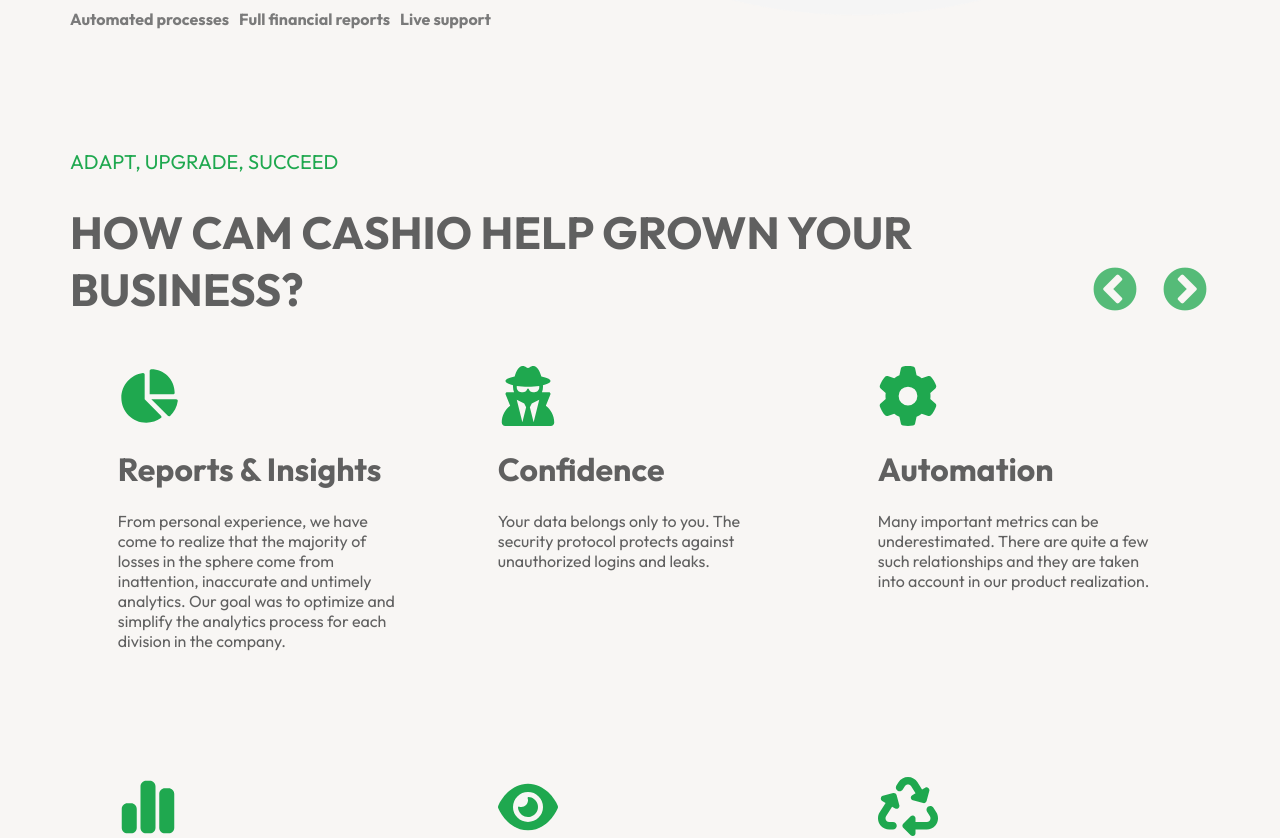
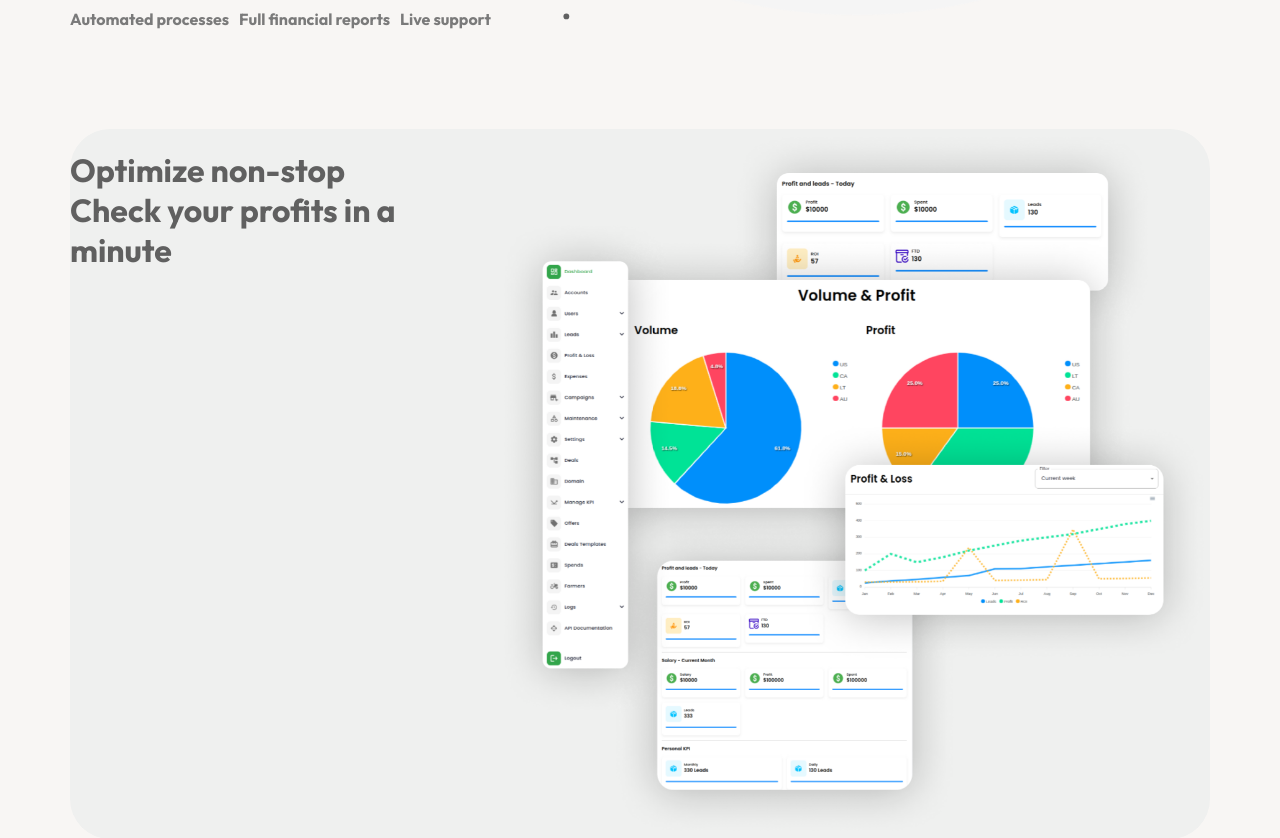
Before and after one commit to RevaGee/Cashio, a React (Create React App) app: page / in a window 1280 px wide. Shown: the part 761-1599 px from the top of the page. Built offline with nearby package versions, Linux system fonts and the light colour scheme.

Commit message:
created crm component

```diff
--- a/src/App.tsx
+++ b/src/App.tsx
@@ -11,14 +11,16 @@ import './index.css'
 import {Pricing} from "./components/Pricing";
 import {AboutUs} from "./components/AboutUs";
 import {ForWhom} from "./components/ForWhom";
+import {Crm} from "./components/Crm";
 
 
 function App() {
     return (
         <div style={{width: "100%", margin: "0 auto"}} className="App">
             <Header/>
-            {/*<ParticlesComponent/>*/}
+            <ParticlesComponent/>
             <Slogan/>
+            <Crm/>
             <Collages/>
             <AboutUs/>
             <Pricing/>
--- /dev/null
+++ b/src/components/Crm/index.tsx
@@ -0,0 +1,15 @@
+import React from "react";
+import './styles.scss'
+import CRM from '../../images/icons/Crm.png'
+export const Crm = () => {
+    return(
+        <div className = 'crm'>
+            <div className = 'crm_media'>
+                <div className = 'loh'>
+                    <h1>Optimize non-stop<br/>Check your profits in a minute</h1>
+                    <img src={CRM} alt=''/>
+                </div>
+            </div>
+        </div>
+    );
+}
--- /dev/null
+++ b/src/components/Crm/styles.scss
@@ -0,0 +1,57 @@
+.crm{
+  align-items: center;
+  justify-content: center;
+  display: flex;
+  margin-bottom: 100px;
+  width: 100%;
+  &_media{
+    height: calc(100lvh - 90px);
+    width: 100%;
+    display: flex;
+    justify-content: center;
+    border-radius: 2.5rem;
+    background-color: var(--boxColor);
+    .loh{
+      height: calc(100lvh - 90px);
+      display: flex;
+      justify-content: center;
+      h1{
+        color: var(--text_color);
+        z-index: 3;
+      }
+      img{
+        z-index: 0;
+      }
+    }
+  }
+}
+
+@media (min-width: 576px) {
+  .crm_media {
+    max-width:540px;
+  }
+}
+
+@media (min-width: 768px) {
+  .crm_media {
+    max-width:720px;
+  }
+}
+
+@media (min-width: 992px) {
+  .crm_media {
+    max-width:960px;
+  }
+}
+
+@media (min-width: 1200px) {
+  .crm_media {
+    max-width:1140px;
+  }
+}
+
+@media (min-width: 1400px) {
+  .crm_media {
+    max-width:1320px;
+  }
+}
```
Also changed, not shown: src/images/icons/Crm.png (added).
